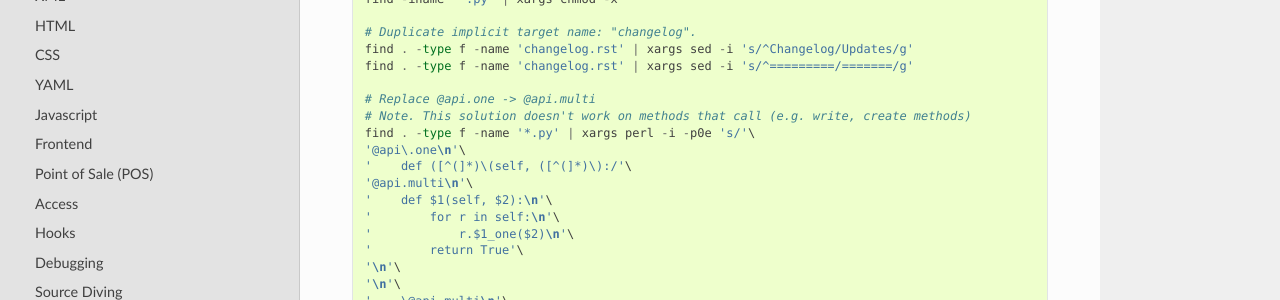
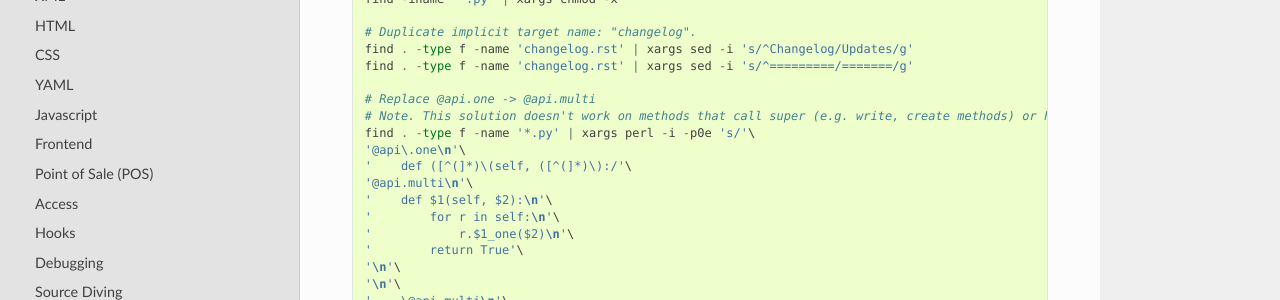
Before and after one commit to itpp-labs/odoo-development, a Sphinx documentation site: the page built from docs/dev/lint/fix-travis.rst, in a window 1280 px wide and 900 px high, scrolled down 1134 px. Shown: the part 151-451 px from the top of the window. Built offline with Sphinx 7.4.7 and the Read the Docs theme 2.0.0, drawn with Linux system fonts in a browser that asks for light colours; pages that are not in the unit, such as notebooks, are missing from menus.

Commit message:
fix-travis. More cautions on switching api.one to api.multi

```diff
--- a/docs/dev/lint/fix-travis.rst
+++ b/docs/dev/lint/fix-travis.rst
@@ -74,7 +74,7 @@ Script
     find . -type f -name 'changelog.rst' | xargs sed -i 's/^=========/=======/g'
 
     # Replace @api.one -> @api.multi
-    # Note. This solution doesn't work on methods that call (e.g. write, create methods)
+    # Note. This solution doesn't work on methods that call super (e.g. write, create methods) or has to return value
     find . -type f -name '*.py' | xargs perl -i -p0e 's/'\
     '@api\.one\n'\
     '    def ([^(]*)\(self, ([^(]*)\):/'\
```
